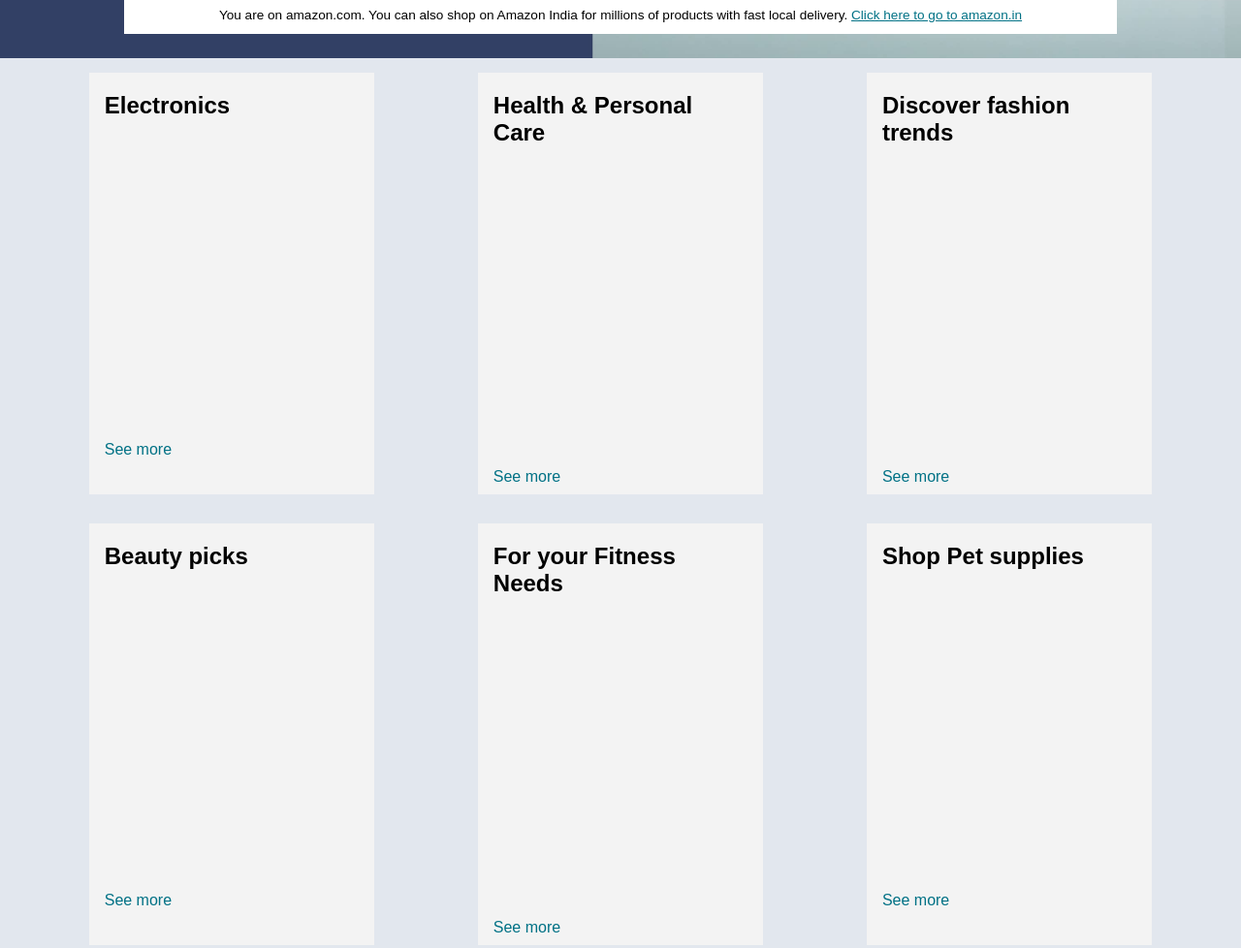
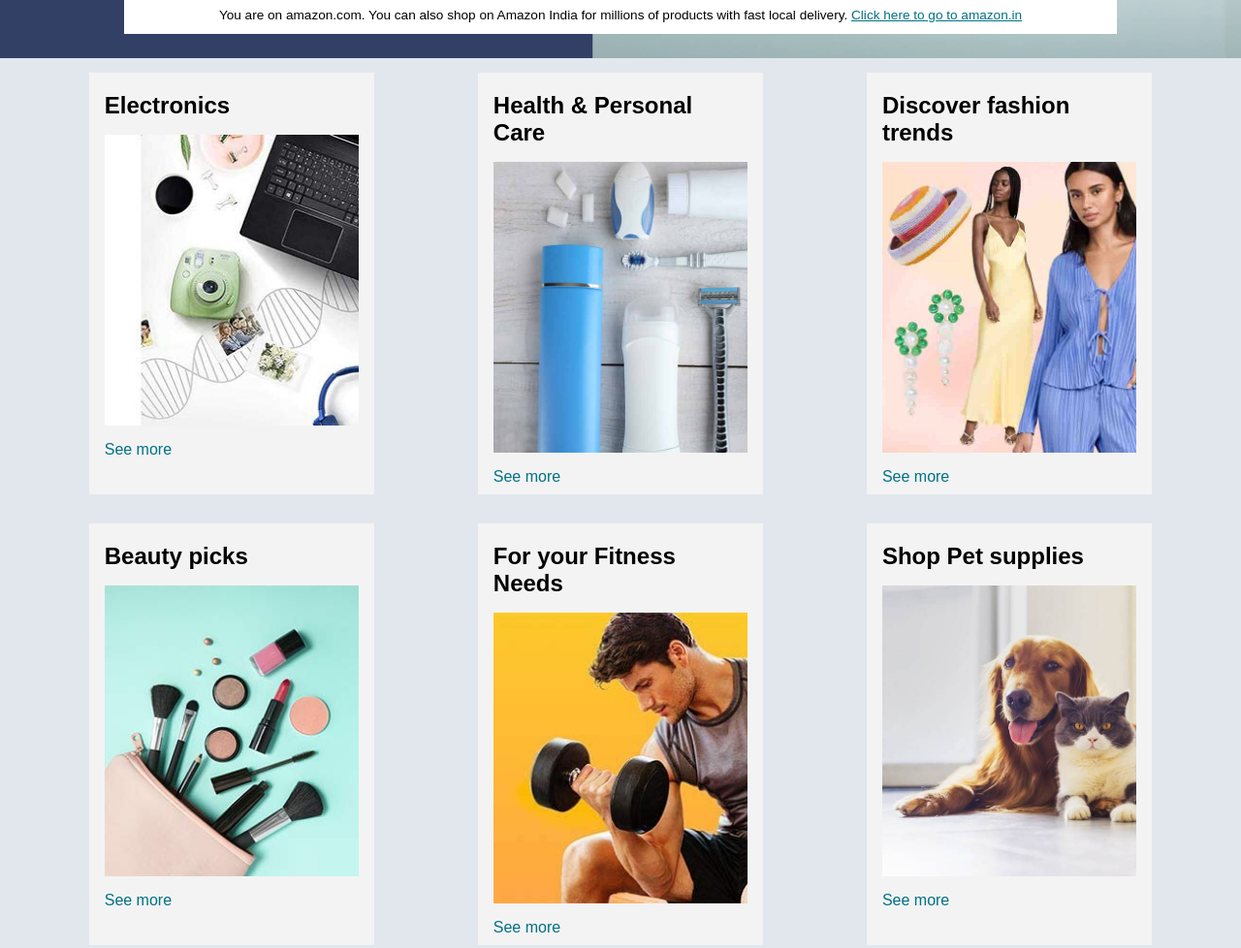
Before and after one commit to Er-Yogesh-Deshmane1008/Amazon-Clone, a plain HTML site: page index.html in a window 1280 px wide. Shown: the part 440-1418 px from the top of the page at 97% size. Drawn offline with Linux system fonts and the light colour scheme.

Commit message:
Update index.html

```diff
--- a/index.html
+++ b/index.html
@@ -76,56 +76,56 @@
         <div class="box1 box">
             <div class="box-content">
                 <h2>Electronics</h2>
-                <div class="box-img" style="background-image: url('./imgs/Electronics.jpg');"></div>
+                <div class="box-img" style="background-image: url('Amazon Clone/imgs/Electronics.jpg');"></div>
                 <p>See more</p>
             </div>
         </div>
         <div class="box2 box">
             <div class="box-content">
                 <h2>Health & Personal Care</h2>
-                <div class="box-img" style="background-image: url('./imgs/box2_image.jpg');"></div>
+                <div class="box-img" style="background-image: url('Amazon Clone/imgs/box2_image.jpg');"></div>
                 <p>See more</p>
             </div>
         </div>
         <div class="box3 box">
             <div class="box-content">
                 <h2>Discover fashion trends</h2>
-                <div class="box-img" style="background-image: url('./imgs/box8_image.jpg');"></div>
+                <div class="box-img" style="background-image: url('Amazon Clone/imgs/box8_image.jpg');"></div>
                 <p>See more</p>
             </div>
         </div>
         <div class="box4 box">
             <div class="box-content">
                 <h2>Beauty picks</h2>
-                <div class="box-img" style="background-image: url('./imgs/Fuji_Dash_Beauty.jpg');"></div>
+                <div class="box-img" style="background-image: url('Amazon Clone/imgs/Fuji_Dash_Beauty.jpg');"></div>
                 <p>See more</p>
             </div>
         </div>
         <div class="box5 box">
             <div class="box-content">
                 <h2>For your Fitness Needs</h2>
-                <div class="box-img" style="background-image: url('./imgs/Fuji_Dash_Fitness_.jpg');"></div>
+                <div class="box-img" style="background-image: url('Amazon Clone/imgs/Fuji_Dash_Fitness_.jpg');"></div>
                 <p>See more</p>
             </div>
         </div>
         <div class="box6 box">
             <div class="box-content">
                 <h2>Shop Pet supplies</h2>
-                <div class="box-img" style="background-image: url('./imgs/box6_image.jpg');"></div>
+                <div class="box-img" style="background-image: url('Amazon Clone/imgs/box6_image.jpg');"></div>
                 <p>See more</p>
             </div>
         </div>
         <div class="box7 box">
              <div class="box-content">
                 <h2>New arrivals in Toys</h2>
-                <div class="box-img" style="background-image: url('./imgs/box7_image.jpg');"></div>
+                <div class="box-img" style="background-image: url('Amazon Clone/imgs/box7_image.jpg');"></div>
                 <p>See more</p>
             </div>
         </div>
         <div class="box8 box">
             <div class="box-content">
                 <h2>Create with strip lights</h2>
-                <div class="box-img" style="background-image: url('./imgs/Fuji_Dash_StripLighting.jpg');"></div>
+                <div class="box-img" style="background-image: url('Amazon Clone/imgs/Fuji_Dash_StripLighting.jpg');"></div>
                 <p>See more</p>
             </div>
         </div>
```
